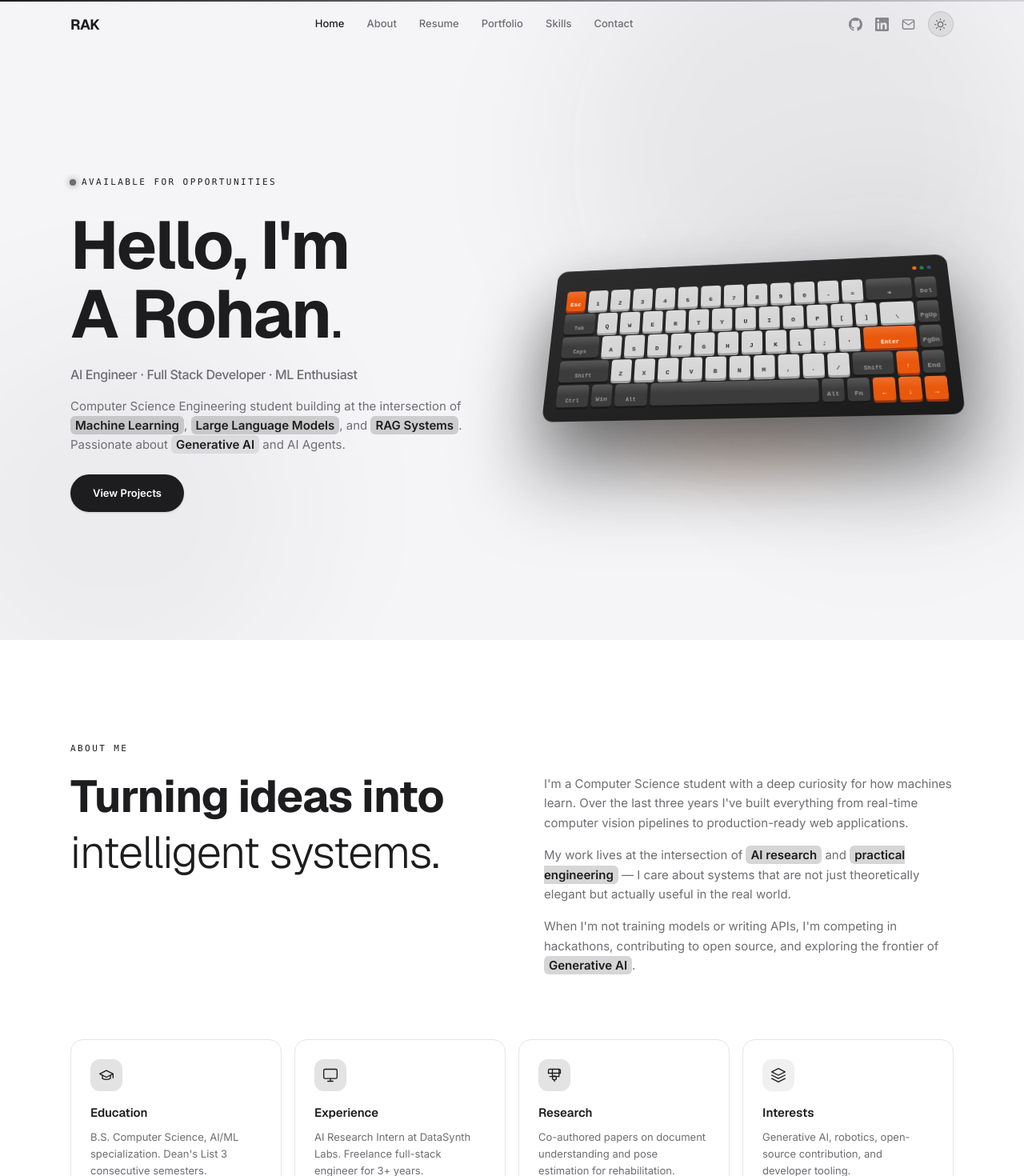
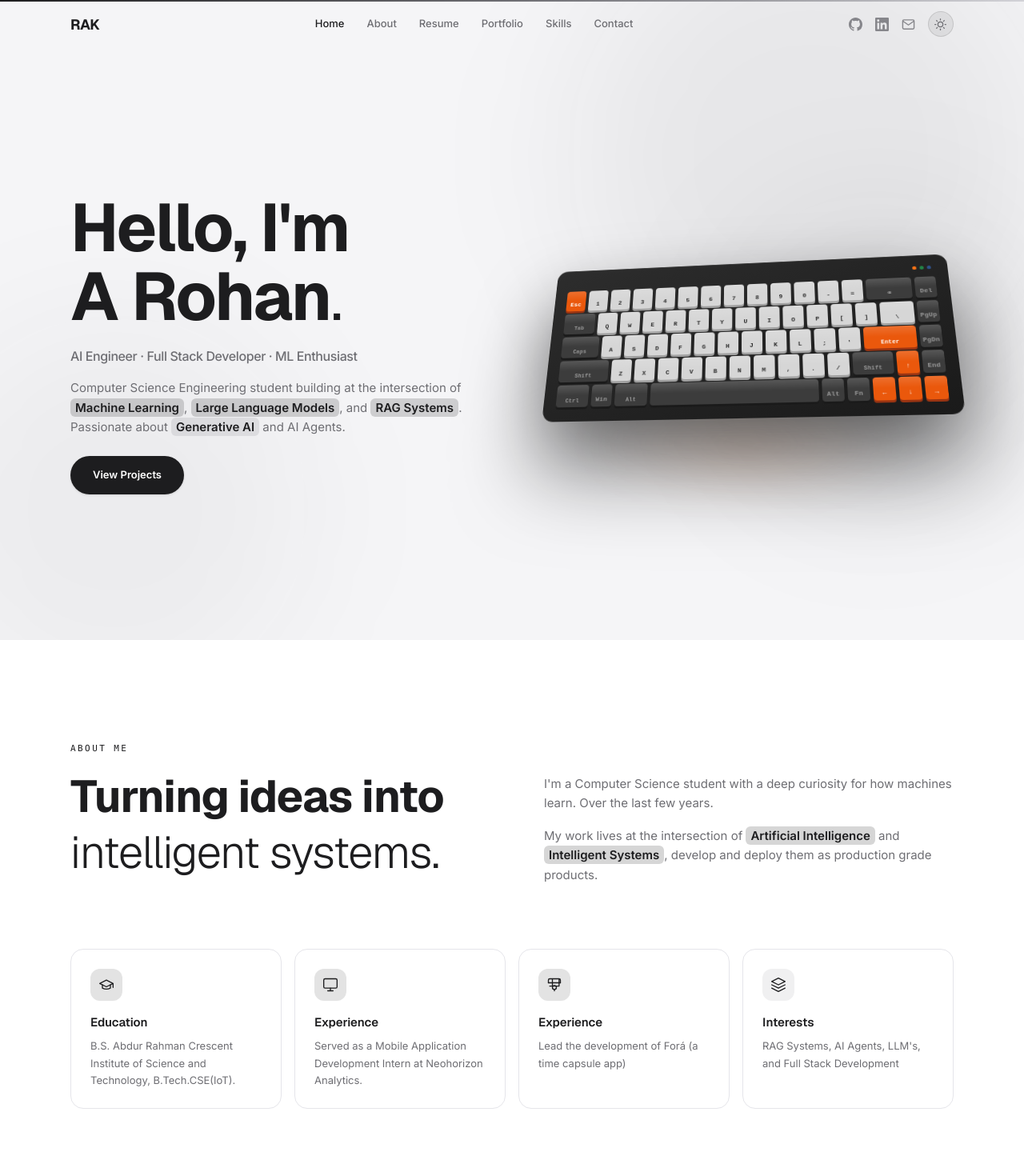
Before and after one commit to rohan-ak43/Portfolio, a React (Vite) app in the folder Frontend/: page / in a window 1280 px wide. Shown: the top 1470 px of the page at 80% size. Built offline with nearby package versions, Linux system fonts and the light colour scheme.

Commit message:
Updated a few sections

```diff
--- a/Frontend/src/App.tsx
+++ b/Frontend/src/App.tsx
@@ -28,7 +28,7 @@ const NAV_LINKS = ['Home', 'About', 'Resume', 'Portfolio', 'Skills', 'Contact']
 
 const PROJECTS = [
     {
-        title: 'AI Cricket Analytics',
+        title: 'CrickIQ - AI Cricket Analytics',
         description:
             'Real-time computer vision system analyzing match footage with YOLO-based player tracking, shot classification, and live performance dashboards.',
         tags: ['Python', 'OpenCV', 'YOLO', 'FastAPI', 'React'],
@@ -309,9 +309,6 @@ function KeyboardIllustration() {
     const [litKeys, setLitKeys] = useState<Set<string>>(new Set())
 
     useEffect(() => {
-        // Key IDs for "Rohan":
-        // Row 1, idx 4 = R | Row 1, idx 9 = O | Row 2, idx 6 = H
-        // Row 2, idx 1 = a | Row 3, idx 6 = n
         const sequence: string[][] = [
             ['3-0', '1-4'],  // Shift + R  (capital R)
             [],              // pause
@@ -796,24 +793,6 @@ function Hero() {
             <div className="relative z-10 max-w-6xl mx-auto px-6 py-28 w-full grid grid-cols-1 lg:grid-cols-2 gap-16 items-center">
                 {/* Text */}
                 <div>
-                    <motion.p
-                        initial={{ opacity: 0, y: 14 }}
-                        animate={{ opacity: 1, y: 0 }}
-                        transition={{ duration: 0.5, delay: 0.3 }}
-                        className="text-[11px] font-mono tracking-[0.22em] uppercase mb-7 flex items-center gap-2"
-                        style={{ color: dark ? '#A1A1A6' : '#1D1D1F' }}
-                    >
-                        <motion.span
-                            className="inline-block w-1.5 h-1.5 rounded-full"
-                            style={{
-                                backgroundColor: dark ? '#4ADE80' : '#1D1D1F',
-                                boxShadow: dark ? '0 0 6px rgba(74,222,128,0.8)' : '0 0 6px rgba(29,29,31,0.8)',
-                            }}
-                            animate={{ scale: [1, 1.4, 1], opacity: [1, 0.6, 1] }}
-                            transition={{ duration: 2, repeat: Infinity, ease: 'easeInOut' }}
-                        />
-                        Available for opportunities
-                    </motion.p>
 
                     <h1 className="font-display text-[58px] md:text-[74px] lg:text-[84px] font-bold leading-[1.02] tracking-[-0.025em] mb-5" style={{ color: dark ? '#F5F5F7' : '#1D1D1F' }}>
                         {HERO_WORDS.map((word, i) => (
@@ -910,7 +889,7 @@ const ABOUT_CARDS = [
             </svg>
         ),
         title: 'Education',
-        text: "B.S. Computer Science, AI/ML specialization. Dean's List 3 consecutive semesters.",
+        text: "B.S. Abdur Rahman Crescent Institute of Science and Technology, B.Tech.CSE(IoT).",
         accent: 'rgba(29,29,31,0.12)',
     },
     {
@@ -921,7 +900,7 @@ const ABOUT_CARDS = [
             </svg>
         ),
         title: 'Experience',
-        text: 'AI Research Intern at DataSynth Labs. Freelance full-stack engineer for 3+ years.',
+        text: 'Served as a Mobile Application Development Intern at Neohorizon Analytics.',
         accent: 'rgba(29,29,31,0.12)',
     },
     {
@@ -933,8 +912,8 @@ const ABOUT_CARDS = [
                 <path d="M12 19v2" />
             </svg>
         ),
-        title: 'Research',
-        text: 'Co-authored papers on document understanding and pose estimation for rehabilitation.',
+        title: 'Experience',
+        text: 'Lead the development of Forá (a time capsule app)',
         accent: 'rgba(29,29,31,0.12)',
     },
     {
@@ -946,7 +925,7 @@ const ABOUT_CARDS = [
             </svg>
         ),
         title: 'Interests',
-        text: 'Generative AI, robotics, open-source contribution, and developer tooling.',
+        text: "RAG Systems, AI Agents, LLM's, and Full Stack Development",
         accent: 'rgba(134,134,139,0.12)',
     },
 ]
@@ -969,18 +948,11 @@ function About() {
                         <div className="pt-10 space-y-4 leading-relaxed text-[15px]" style={{ color: dark ? '#8E8E93' : '#6E6E73' }}>
                             <p>
                                 I'm a Computer Science student with a deep curiosity for how machines learn. Over
-                                the last three years I've built everything from real-time computer vision pipelines
-                                to production-ready web applications.
+                                the last few years.
                             </p>
                             <p>
-                                My work lives at the intersection of <Hi color="rgba(29,29,31,0.18)">AI research</Hi> and{' '}
-                                <Hi color="rgba(29,29,31,0.18)">practical engineering</Hi> — I care about systems that are not
-                                just theoretically elegant but actually useful in the real world.
-                            </p>
-                            <p>
-                                When I'm not training models or writing APIs, I'm competing in hackathons,
-                                contributing to open source, and exploring the frontier of{' '}
-                                <Hi color="rgba(29,29,31,0.18)">Generative AI</Hi>.
+                                My work lives at the intersection of <Hi color="rgba(29,29,31,0.18)">Artificial Intelligence</Hi> and{' '}
+                                <Hi color="rgba(29,29,31,0.18)">Intelligent Systems</Hi>, develop and deploy them as production grade products.
                             </p>
                         </div>
                     </FadeUp>
@@ -1175,21 +1147,7 @@ function ProjectCard({ project, index }: { project: (typeof PROJECTS)[0]; index:
                 <div className="p-6 flex flex-col flex-1">
                     <h3 className="font-display font-bold text-[16px] mb-2" style={{ color: dark ? '#F5F5F7' : '#1D1D1F' }}>{project.title}</h3>
                     <p className="text-[13px] leading-relaxed mb-4 flex-1" style={{ color: dark ? '#8E8E93' : '#6E6E73' }}>{project.description}</p>
-                    <div className="flex flex-wrap gap-1.5 mb-5">
-                        {project.tags.map((tag) => (
-                            <span
-                                key={tag}
-                                className="text-[11px] px-2.5 py-1 rounded-lg"
-                                style={{
-                                    backgroundColor: dark ? 'rgba(255,255,255,0.06)' : '#F5F5F7',
-                                    color: dark ? '#A1A1A6' : '#1D1D1F',
-                                    border: dark ? '1px solid rgba(255,255,255,0.1)' : '1px solid #D2D2D7',
-                                }}
-                            >
-                                {tag}
-                            </span>
-                        ))}
-                    </div>
+
                     <div className="flex gap-2">
                         <motion.button
                             whileTap={{ scale: 0.95 }}
```
